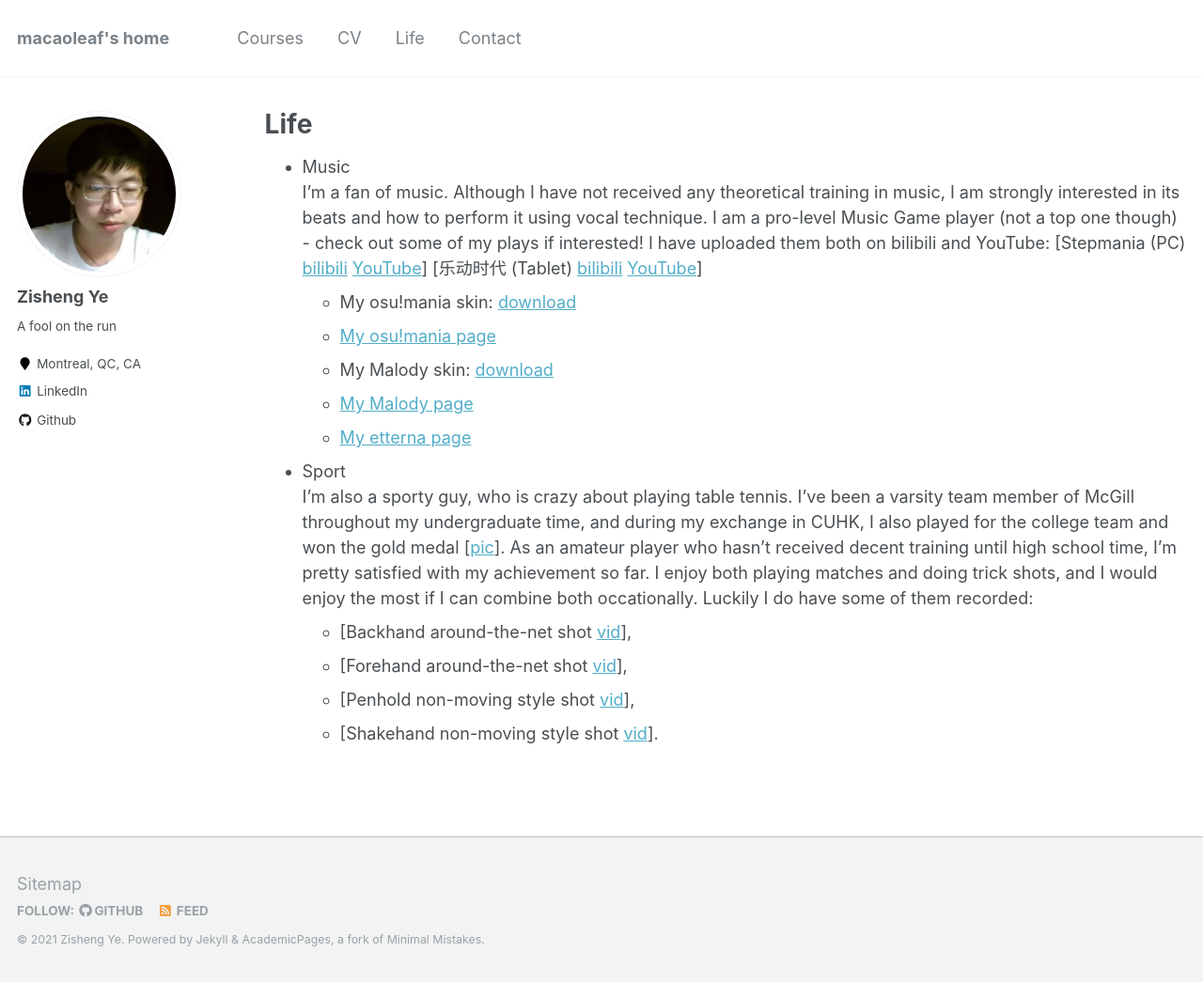
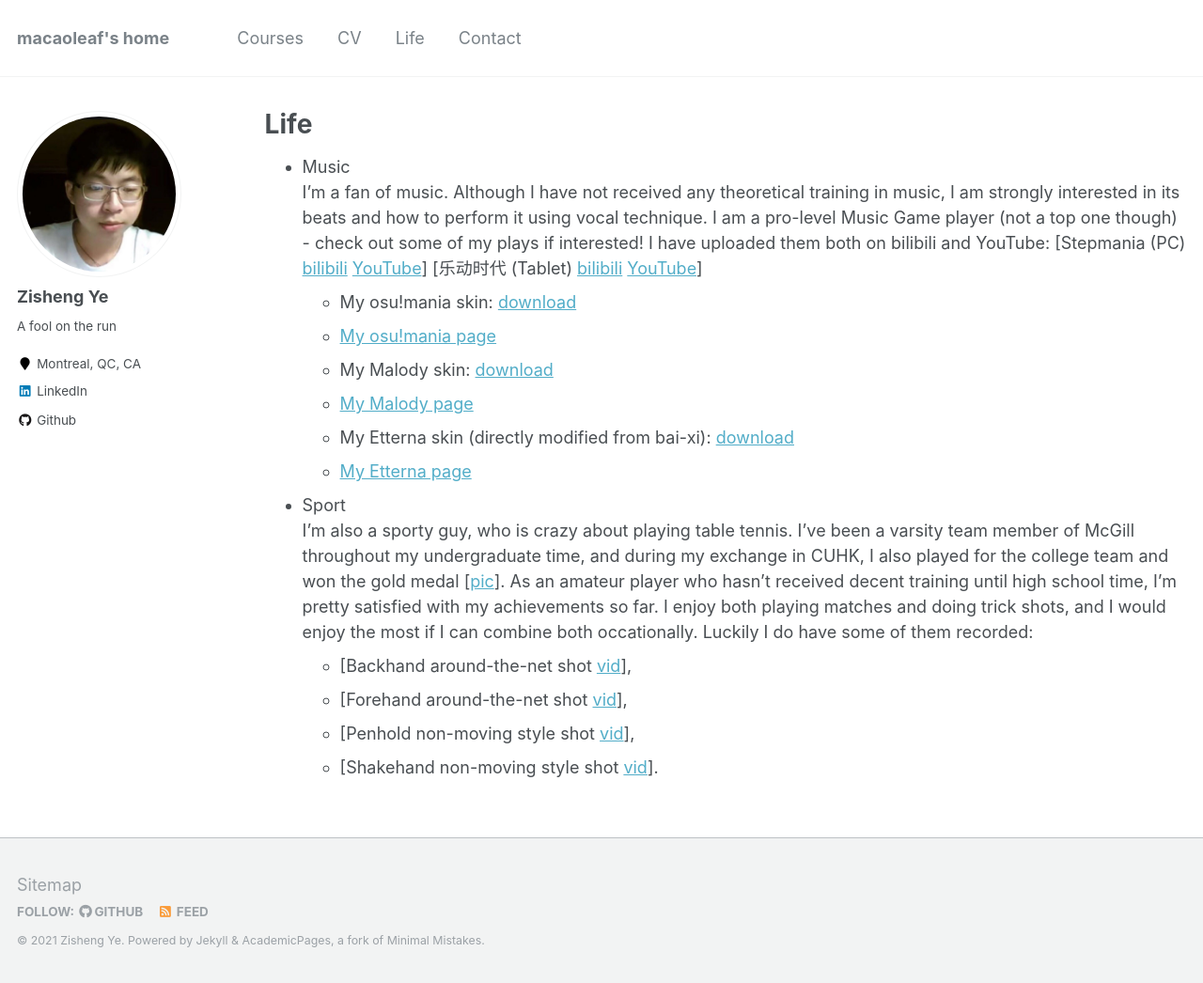
Before and after one commit to macaoleaf/macaoleaf.github.io, a Jekyll site: the page built from _pages/Life.md, in a window 1280 px wide and 1046 px high. Shown: the whole window at 94% size. Built offline with Jekyll 4.4.1, drawn with Linux system fonts in a browser that asks for light colours.

Commit message:
etterna skin update

```diff
--- a/_pages/Life.md
+++ b/_pages/Life.md
@@ -10,10 +10,11 @@ I'm a fan of music. Although I have not received any theoretical training in mus
   - [My osu!mania page](https://osu.ppy.sh/users/7082716)
   - My Malody skin: [download](/files/macaoleaf.zip)
   - [My Malody page](http://m.mugzone.net/accounts/user/461140)
-  - [My etterna page](https://etternaonline.com/user/macaoleaf)
+  - My Etterna skin (directly modified from bai-xi): [download](/files/macaoleaf-readme-first.zip)
+  - [My Etterna page](https://etternaonline.com/user/macaoleaf)
 
 - Sport
-I'm also a sporty guy, who is crazy about playing table tennis. I've been a varsity team member of McGill throughout my undergraduate time, and during my exchange in CUHK, I also played for the college team and won the gold medal [[pic](/images/TTCUHK.jpg)]. As an amateur player who hasn't received decent training until high school time, I'm pretty satisfied with my achievement so far. I enjoy both playing matches and doing trick shots, and I would enjoy the most if I can combine both occationally. Luckily I do have some of them recorded:
+I'm also a sporty guy, who is crazy about playing table tennis. I've been a varsity team member of McGill throughout my undergraduate time, and during my exchange in CUHK, I also played for the college team and won the gold medal [[pic](/images/TTCUHK.jpg)]. As an amateur player who hasn't received decent training until high school time, I'm pretty satisfied with my achievements so far. I enjoy both playing matches and doing trick shots, and I would enjoy the most if I can combine both occationally. Luckily I do have some of them recorded:
   - [Backhand around-the-net shot [vid](/images/back_ATN.mp4)],
   - [Forehand around-the-net shot [vid](/images/fore_ATN.mp4)],
   - [Penhold non-moving style shot [vid](/images/koki_pen.mp4)],
```
Also changed, not shown: 1 other file.
